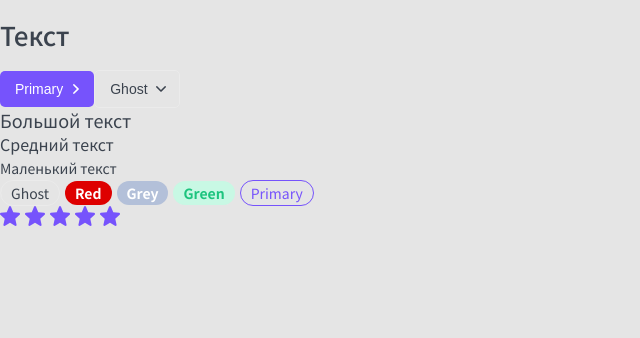
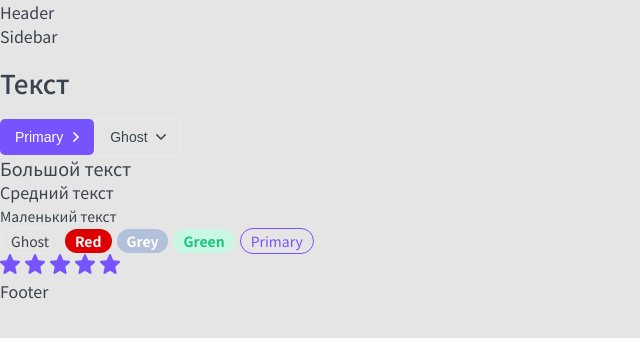
Before and after one commit to romanich141/nextjs-top-app, a Next.js app: page / in a window 1280 px wide. Shown: the top 338 px of the page, without its empty margins (0-640 px from the left). Built offline with nearby package versions, Linux system fonts and the light colour scheme.

Commit message:
add Layout components

```diff
--- /dev/null
+++ b/layout/Layout.props.ts
@@ -0,0 +1,5 @@
+import { ReactNode } from "react";
+
+export interface LayoutProps {
+    children: ReactNode,
+}
--- /dev/null
+++ b/layout/Layout.tsx
@@ -0,0 +1,19 @@
+import React from "react";
+import { LayoutProps } from "./Layout.props";
+import { Header } from "./Header/Header";
+import { Footer } from "./Footer/Footer";
+import { Sidebar } from "./Sidebar/Sidebar";
+import styles from "./Layout.module.css";
+
+export const Layout = ({ children }: LayoutProps): JSX.Element => {
+    return (
+        <>
+            <Header/>
+            <div>
+                <Sidebar/>
+                { children }
+            </div>
+            <Footer/>
+        </>
+    )
+};
--- a/pages/index.tsx
+++ b/pages/index.tsx
@@ -4,12 +4,13 @@
 import P from "../components/P/P";
 import Tag from "../components/Tag/Tag";
 import Rating from "../components/Rating/Rating";
+import { Layout } from "../layout/Layout";
 
 export default function Home(): JSX.Element {
   const [rating, setRating] = useState<number>(5);
 
   return (
-    <div>
+    <Layout>
         <Htag tag="h1" children="Текст" />
 
         <Button
@@ -35,6 +36,6 @@
         <Tag size="md" color="primary">{"Primary"}</Tag>
 
         <Rating rating={rating} isEditable setRating={setRating} />
-    </div>
+    </Layout>
   );
 }
```
Also changed, not shown: layout/Layout.module.css (added).
